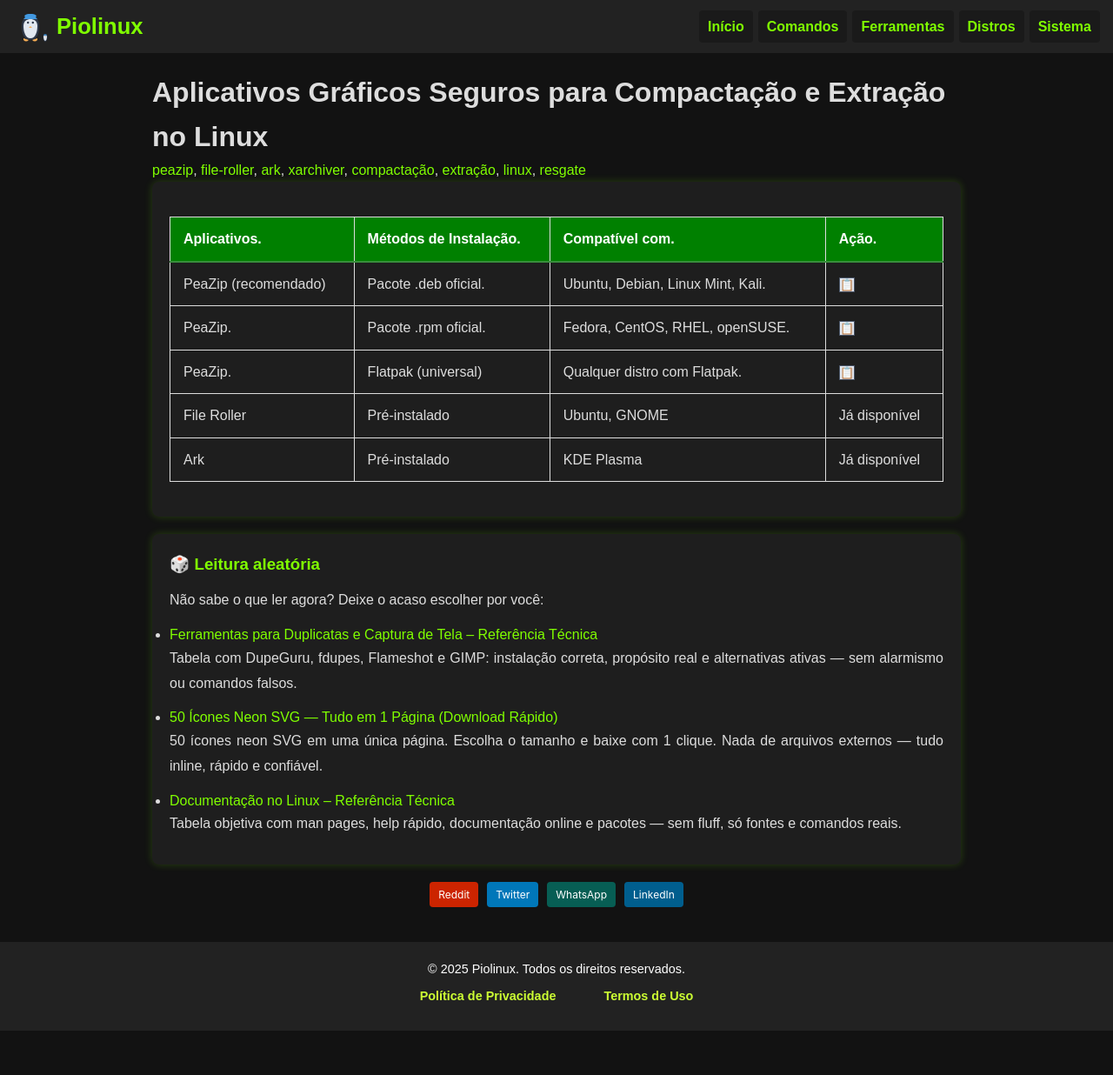
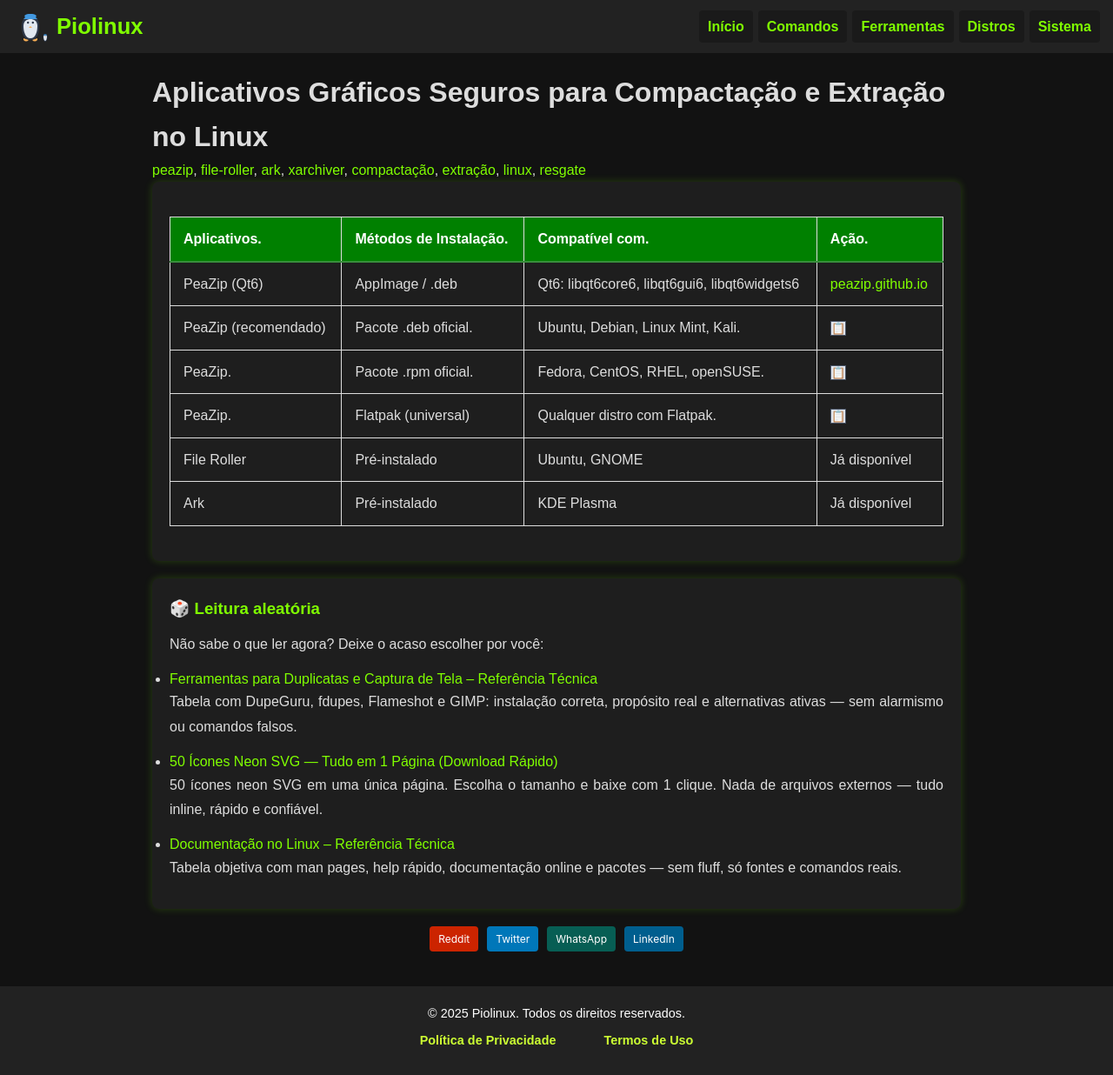
Before and after one commit to Piolinux/piolinux-site, a Jekyll site: the page built from _pages/_comandos/compactacao-e-arquivamento.md, in a window 1280 px wide. Shown: the whole page at 87% size. Built offline with Jekyll 4.4.1, drawn with Linux system fonts in a browser that asks for light colours; before the commit the page ends 1185 px from its top, so only the background shows below that.

Commit message:
Update compactacao-e-arquivamento.md

```diff
--- a/_pages/_comandos/compactacao-e-arquivamento.md
+++ b/_pages/_comandos/compactacao-e-arquivamento.md
@@ -28,6 +28,14 @@ permalink: /aplicativos-graficos-compactacao-linux/
       </tr>
     </thead>
     <tbody>
+<tr>
+  <td data-label="Aplicativo">PeaZip (Qt6)</td>
+  <td data-label="Método">AppImage / .deb</td>
+  <td data-label="Requisitos">Qt6: libqt6core6, libqt6gui6, libqt6widgets6</td>
+  <td data-label="Link"><a href="https://peazip.github.io/">peazip.github.io</a></td>
+</tr>
+
+
       <tr>
         <td data-label="Aplicativo">PeaZip (recomendado)</td>
         <td data-label="Método de Instalação">Pacote .deb oficial.</td>
```
